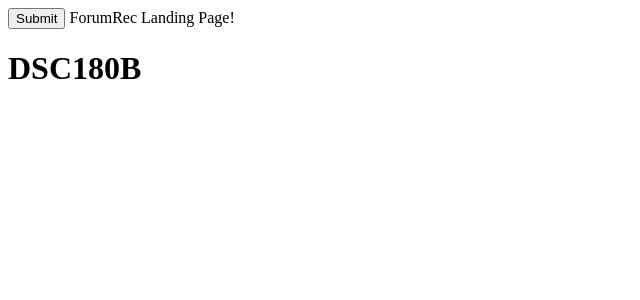
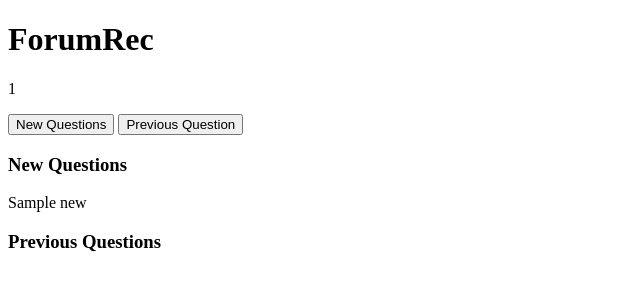
Before and after one commit to yo-xing/ForumRecWeb, a Flask app: template templates/main.html in a window 1280 px wide. Shown: the top 300 px of the page, without its empty margins (0-640 px from the left). Run offline with Flask 2, Linux system fonts and the light colour scheme; the template is opened without the code that fills it: most values are stand-ins (such as "Sample title", 1, 10 or a date in 2020).

Commit message:
Create Branch

```diff
--- a/app.py
+++ b/app.py
@@ -17,17 +17,24 @@
 AUTH_BASE_URL = "https://stackexchange.com/oauth"
 TOKEN_URL = "https://stackoverflow.com/oauth/access_token/json"
 CLIENT_ID = "19673"
-CLIENT_SECRET =  ""
-SECRET_KEY = ""
+CLIENT_SECRET =  "Ftm5ijUJpb7TUEb3jBNTyw(("
+SECRET_KEY = "nIFln5DrNi7grh*o22xAIw(("
 
 app = flask.Flask(__name__, template_folder='templates')
 
 @app.route('/', methods=['GET', 'POST'])
 def main():
-    flask.render_template('main.html')
-    return """
-        <a href="/login">Login with StackExchange: SuperUser</a>
-    """
+    return flask.render_template('main.html')
+
+
+    # Click get recommendations
+    # Run API Script (Or Run on website start)
+    # Send API Data to Firebase
+    # Gather Data From Firebase to send to model
+    # Run Model with Data
+    # Send Updated Results to Firebase
+    # Return updated results to user
+
 
 @app.route('/login')
 def login():
@@ -50,8 +57,10 @@
     me = SITE.fetch('me', access_token=token['access_token'])
 
     # Keep user_id, profile_image, display_name
+    vals = flask.json.jsonify(me['items'])
+    # userId = vals['user_id']
 
-    return flask.json.jsonify(me)
+    return flask.render_template('main.html', userId=me)
 
 @app.route('/', methods=['GET', 'POST'])
 def get_data():
--- a/templates/main.html
+++ b/templates/main.html
@@ -2,18 +2,46 @@
 <html>
     <style>
     </style>
-
-
-
     <head>
         <title>ForumRec</title>
+        <h1 id="title">ForumRec</h1>
     </head>
-    <input type='submit' action="{{ url_for('get_data') }}" method="POST">
-        ForumRec Landing Page!
-    </input>
+    <div class="logged">
+        {% if userId %}
+            <p>{{ userId }}</p>
+        {% else %}
+            <a href="/login">Login with StackExchange: SuperUser</a>
+        {% endif %}
+    </div>
+
+    <div class="recommendations">
+        {% if userId %}
+            <!-- Tab links Needs JavaScript -->
+            <div class="tab">
+                <button class="tablinks" onclick="openCity(event, 'New')">New Questions</button>
+                <button class="tablinks" onclick="openCity(event, 'Previous')">Previous Question</button>
+            </div>
+
+            <!-- Tab content -->
+            <div id="New" class="tabcontent">
+                <h3>New Questions</h3>
+                <p>{{ recommends['New'] }}</p>
+            </div>
+
+            <div id="Previous" class="tabcontent">
+                <h3>Previous Questions</h3>
+                <p>{{ recommends['Previous'] }}</p>
+
+            </div>
+        {% elif uals %}
+            <h1 id="getRec">Get Your Recommendations Right Now!</h1>
+        {% else %}
+            <h1 id="getRec">Please Login First</h1>
+        {% endif %}
+    </div>
 
     <!-- <input type="submit" name="submit_button" value="Do Something">
     <input type="submit" name="submit_button" value="Do Something Else"> -->
 
-    <h1>DSC180B</h1>
+
 </html>
```
Also changed, not shown: webpage.py (added, +48 -0 lines).
